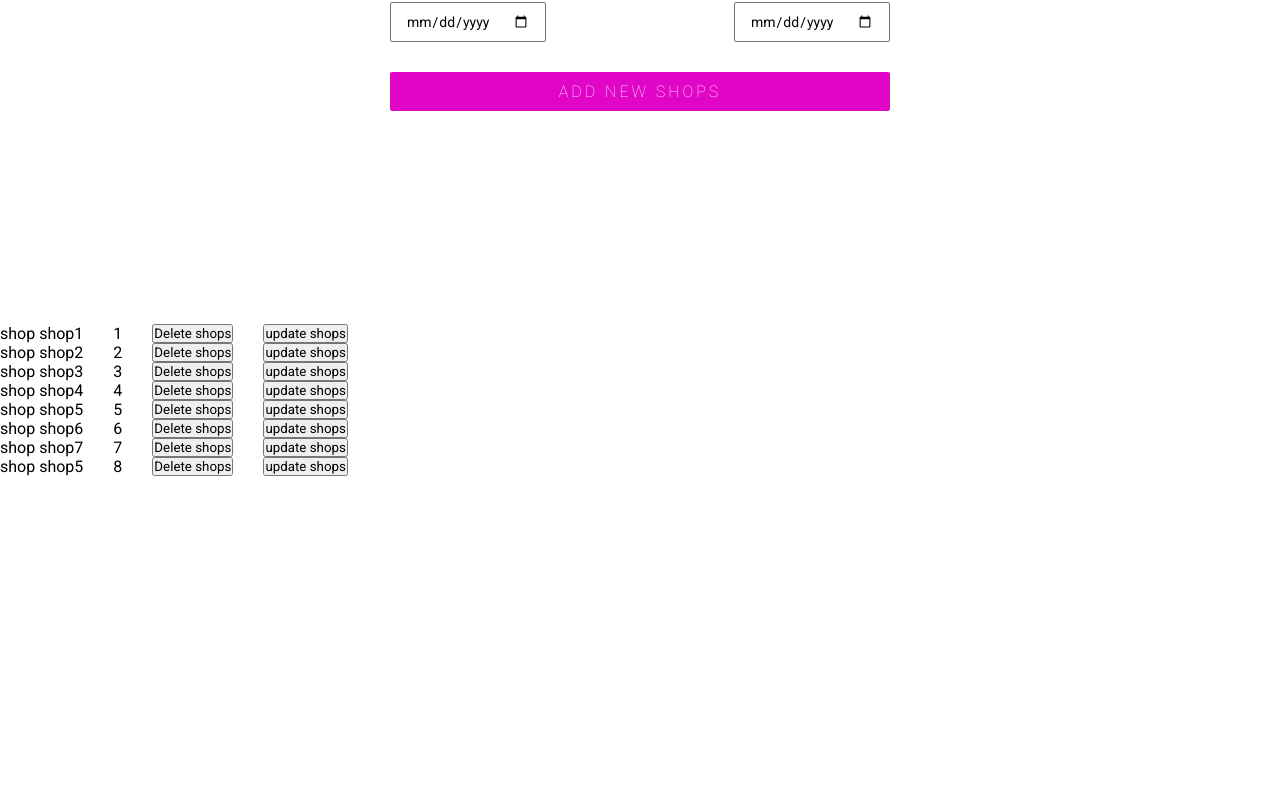
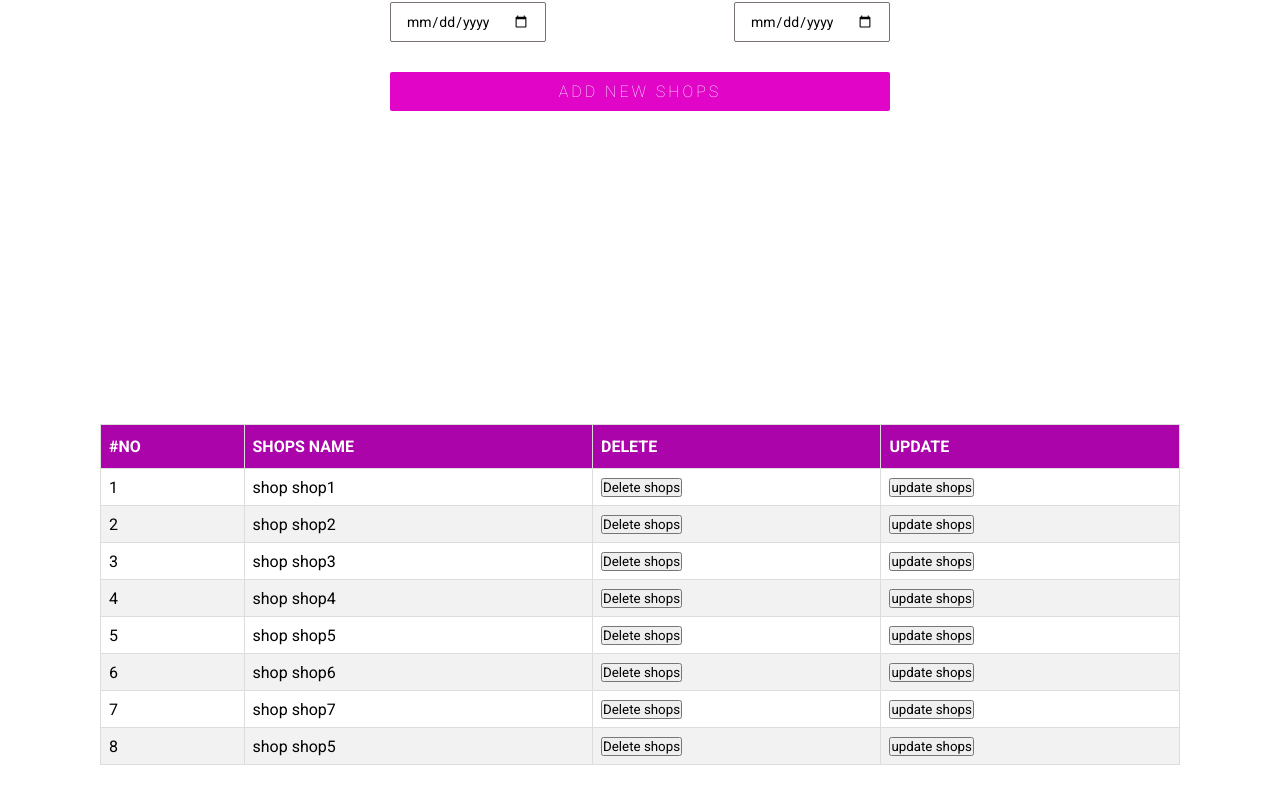
Before and after one commit to Imran-2022/FYNTUNE-SHOPS, a React (Create React App) app: page /add-shops in a window 1280 px wide. Shown: the part 466-1270 px from the top of the page. Before the commit the page ends 942 px from the top, so only its background shows below. Built offline with nearby package versions, Linux system fonts and the light colour scheme.

Commit message:
add table data

```diff
--- a/src/components/addShops/AddShops.css
+++ b/src/components/addShops/AddShops.css
@@ -134,3 +134,36 @@ select option:nth-child(2n) {
 body {
     margin: 0;
 }
+
+/* table */
+#customers {
+    font-family: Arial, Helvetica, sans-serif;
+    border-collapse: collapse;
+    width: 100%;
+}
+
+#customers td,
+#customers th {
+    border: 1px solid #ddd;
+    padding: 8px;
+}
+
+#customers tr:nth-child(even) {
+    background-color: #f2f2f2;
+}
+
+#customers tr:hover {
+    background-color: #ddd;
+}
+
+#customers th {
+    padding-top: 12px;
+    padding-bottom: 12px;
+    text-align: left;
+    background-color: #aa04aa;
+    color: white;
+}
+
+.shopslist{
+    margin: 100px;
+}
--- a/src/components/addShops/AddShops.js
+++ b/src/components/addShops/AddShops.js
@@ -3,6 +3,7 @@ import { useForm } from "react-hook-form";
 import { useDispatch, useSelector } from 'react-redux';
 import { shops, shopsD, shopsU } from '../../redux/actions';
 import "./AddShops.css"
+import ShopsList from './ShopsList';
 import UpdateModal from './UpdateModal';
 
 
@@ -85,29 +86,35 @@ const AddShops = () => {
 
 
             <div>
-                {
+                {/* {
                     storeLength.map((dt, idx) => {
-                        const { shop_name, shop_id } = dt
-                        return (<div key={idx} style={{ display: "flex", gap: "30px",flexWrap:"wrap" }}>
-                            <p>{shop_name}</p>
-                            <p>{shop_id}</p>
-                            <button onClick={() => dispatch(shopsD(shop_id))}>Delete shops </button>
-                            <button onClick={() => shopsUU(shop_id)}>update shops </button>
-                        </div>)
+                        const { shop_name, shop_id } = dt;
+
+                        return(
+                            <ShopsList shop_name={shop_name} shop_id={shop_id} idx={idx}/>
+                        )
+                        // return (<div key={idx} style={{ display: "flex", gap: "30px",flexWrap:"wrap" }}>
+                        //     <p>{shop_name}</p>
+                        //     <p>{shop_id}</p>
+                        //     <button onClick={() => dispatch(shopsD(shop_id))}>Delete shops </button>
+                        //     <button onClick={() => shopsUU(shop_id)}>update shops </button>
+                        // </div>)
                     })
-                }
+                } */}
+                <ShopsList/>
             </div>
-            <div  className="App">
+            {/* <div  className="App">
                 {showModal && <Modal>
                     <UpdateModal setShowModal={setShowModal} showModal={showModal} shop_id={updateid} />
                 </Modal>}
-            </div>
+            </div> */}
+
         </>
     );
 };
 
 export default AddShops;
 
-const Modal = ({ children }) => <div className='Modal'>{children}</div>;
+// const Modal = ({ children }) => <div className='Modal'>{children}</div>;
 
 // modal from - https://codepen.io/baranovxyz/pen/pojLjjB?editors=0010
--- /dev/null
+++ b/src/components/addShops/ShopsList.js
@@ -0,0 +1,71 @@
+import React, { useState, useEffect } from 'react';
+
+import { useDispatch, useSelector } from 'react-redux';
+import { shops, shopsD, shopsU } from '../../redux/actions';
+import UpdateModal from './UpdateModal';
+
+const ShopsList = () => {
+    const storeLength = useSelector((state) => {
+        return state.stores;
+    })
+    const dispatch = useDispatch();
+
+
+    const [showModal, setShowModal] = useState(false);
+    const handleKeyup = e => e.keyCode === 27 && setShowModal(false);
+    const [updateid,setUpdateId] = useState('');
+    useEffect(() => {
+        if (showModal) window.addEventListener('keyup', handleKeyup);
+        return () => window.removeEventListener('keyup', handleKeyup);
+    });
+    const shopsUU = (d) => {
+        setUpdateId(d)
+        setShowModal(!showModal)
+    }
+    return (
+        <div className="shopslist">
+
+
+            <table id="customers">
+                <thead>
+                <tr>
+                    <th>#NO</th>
+                    <th>SHOPS NAME</th>
+                    <th>DELETE</th>
+                    <th>UPDATE</th>
+                </tr>
+                </thead>
+                <tbody>
+
+                {
+                    storeLength.map((dt, idx) => {
+                        const { shop_name, shop_id } = dt;
+
+                        return (
+
+                                <tr key={idx}>
+                                    <td>{shop_id}</td>
+                                    <td>{shop_name}</td>
+                                    <td><button onClick={() => dispatch(shopsD(shop_id))}>Delete shops </button></td>
+                                    <td><button onClick={() => shopsUU(shop_id)}>update shops </button></td>
+                                </tr>
+
+                        )
+
+                    })
+                }
+                 </tbody>
+
+
+            </table>
+            <div  className="App">
+                {showModal && <Modal>
+                    <UpdateModal setShowModal={setShowModal} showModal={showModal} shop_id={updateid} />
+                </Modal>}
+            </div>
+        </div>
+    );
+};
+
+export default ShopsList;
+const Modal = ({ children }) => <div className='Modal'>{children}</div>;
```
